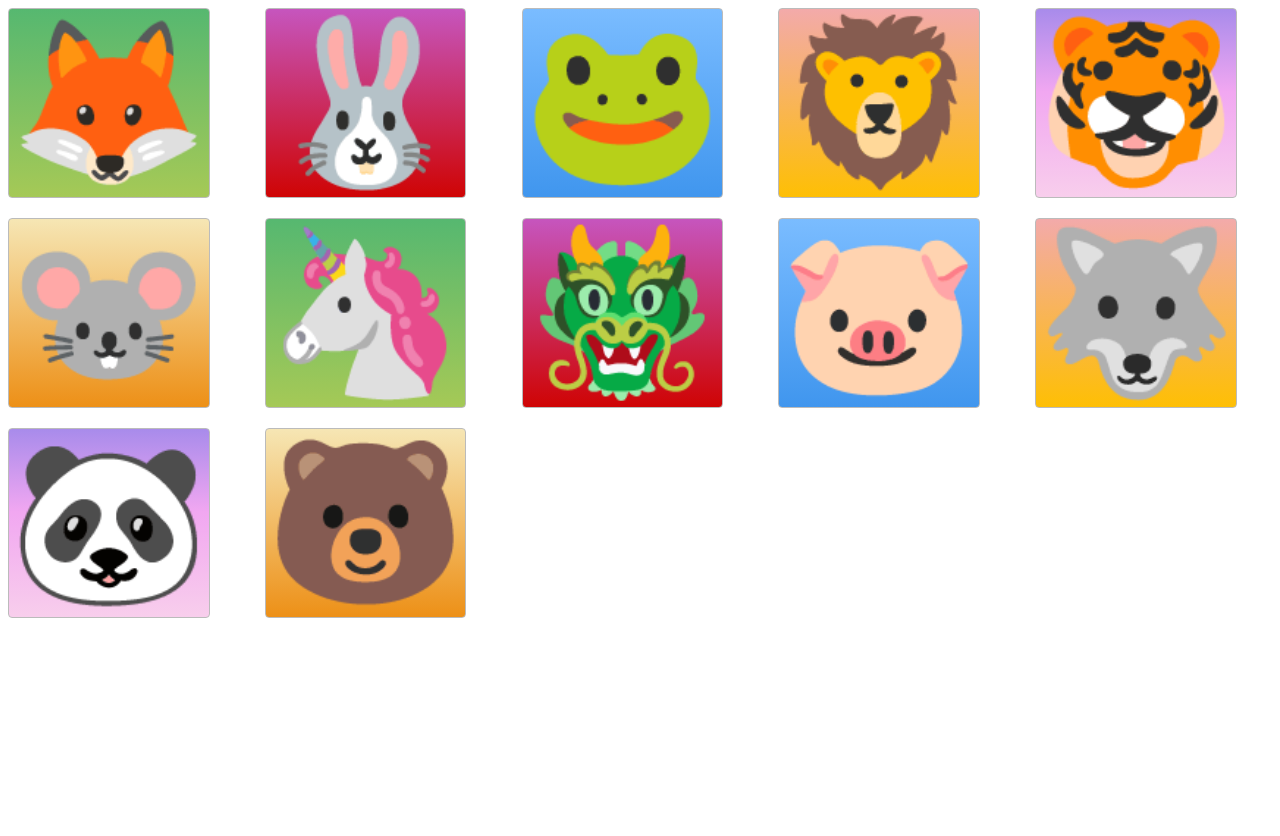
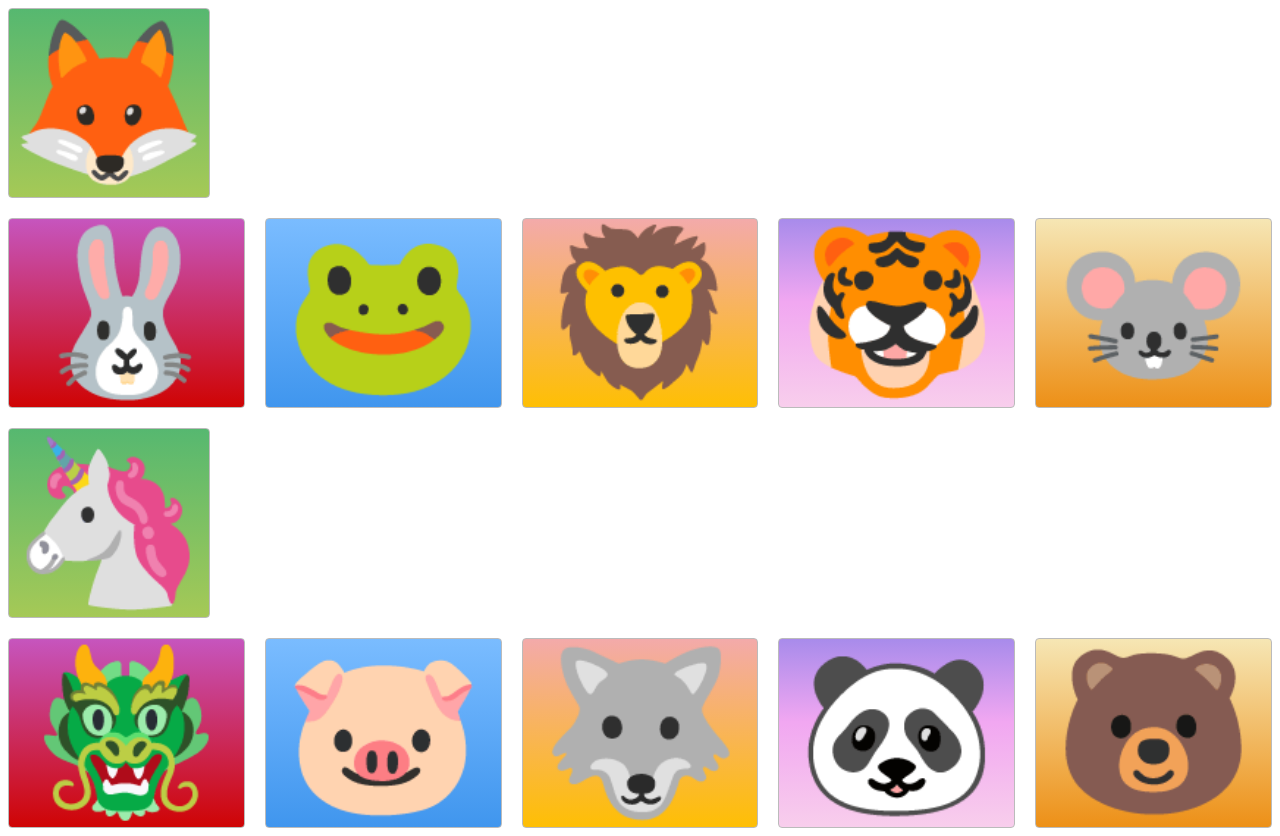
Before and after one commit to EmmaWuxy/web-dev, a plain HTML site: page css-grid/index.html in a window 1280 px wide. Before the commit the page ends 800 px from the top, so only its background shows below. Drawn offline with Linux system fonts and the light colour scheme.

Commit message:
css grid modify individual item

```diff
--- a/css-grid/style.css
+++ b/css-grid/style.css
@@ -3,7 +3,16 @@
     gap: 20px;
     grid-template-columns: repeat(auto-fill, minmax(200px,1fr)); /*200px as the min size and 1fr as the max size*/
     grid-template-rows: 1fr; /*auto*/
-    justify-items: start; /*align-items*/
+    /*justify-items: start;*/ /*align-items*/
+}
+
+.green {
+    /* grid-column: 1/3;  */
+    /*shorthand for grid-column-start: 1;  grid-column-end: 3;*/
+    grid-column: 1/-1;
+    /* grid-column: span 2; */
+    /* grid-row: 1/-1;  */
+    justify-self: start; /*end*/
 }
 
 .zone {
```
